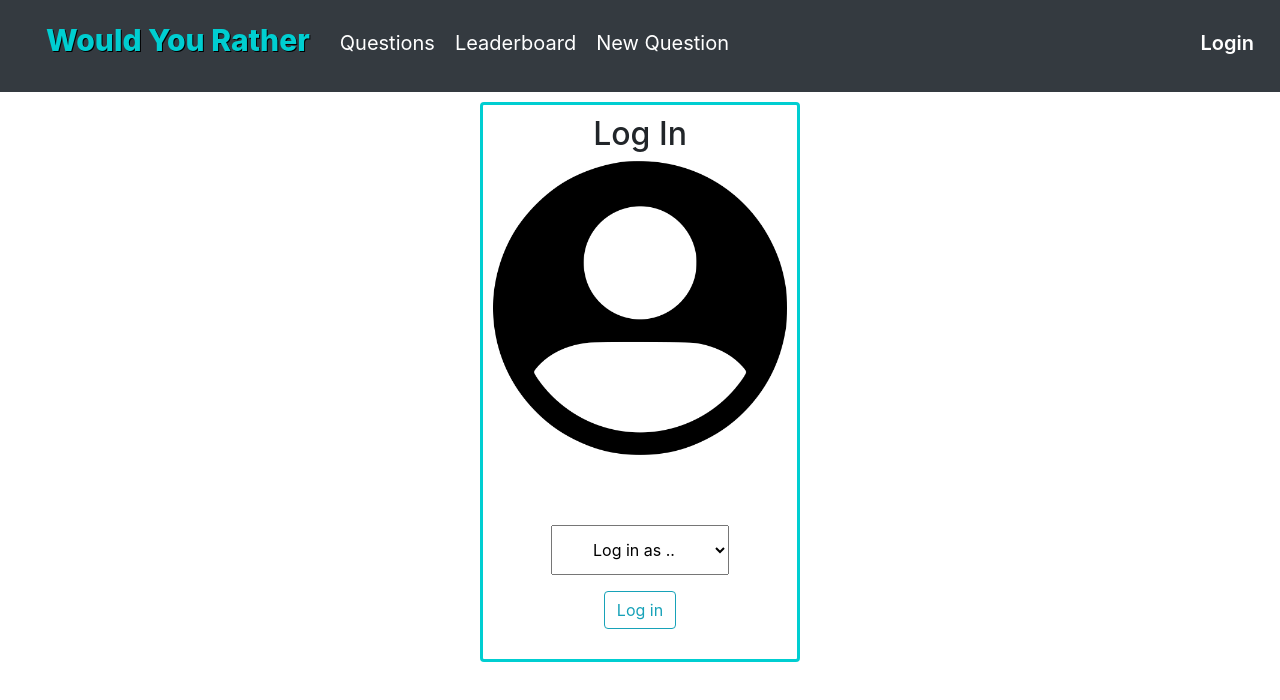
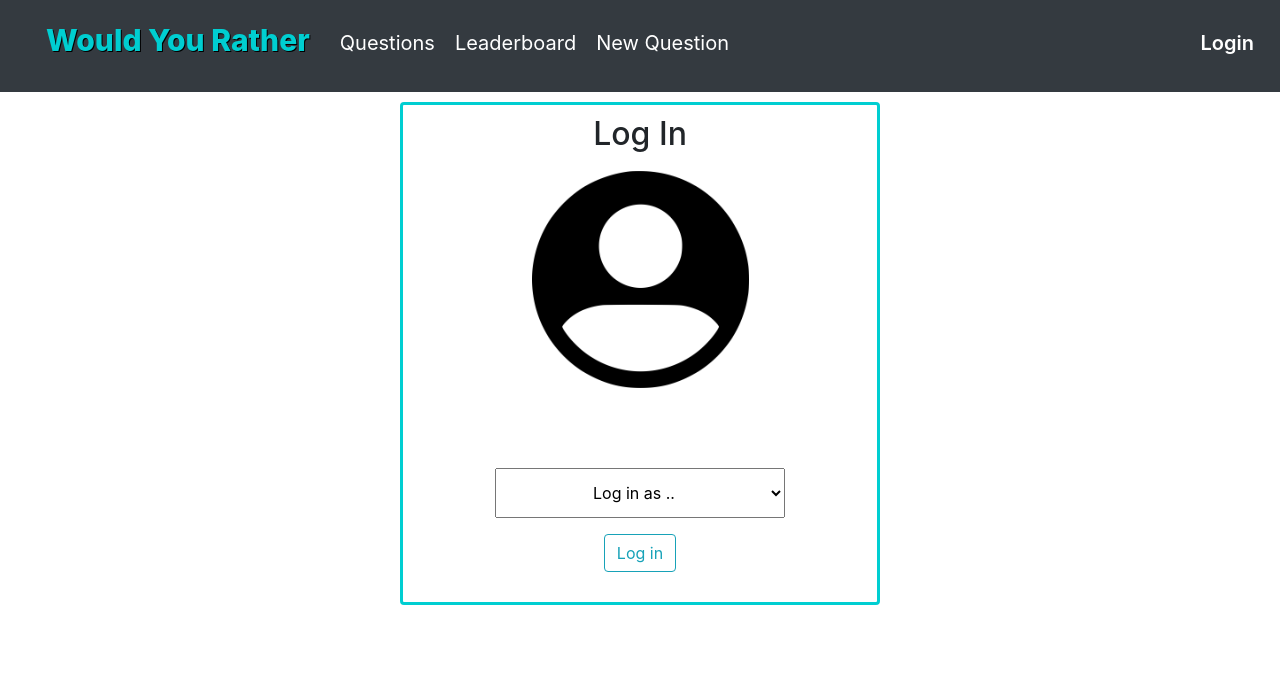
Before and after one commit to SarahV2/ReactND-Project2-Would_You_Rather, a React (Create React App) app: page /login in a window 1280 px wide. Shown: the top 700 px of the page. Built offline with nearby package versions, Linux system fonts and the light colour scheme.

Commit message:
update avatars links

```diff
--- a/src/components/LoginPage.js
+++ b/src/components/LoginPage.js
@@ -31,7 +31,8 @@ class LoginPage extends Component {
         this.setState({
             chosenUser: usersList[e.target.value]
         })
-
+        let img = document.getElementById('loginImage')
+        img.setAttribute('src', usersList[e.target.value].avatarURL)
     }
     handleSubmit = (e) => {
         e.preventDefault()
@@ -62,9 +63,12 @@ class LoginPage extends Component {
 
         return (
             <div className='center'>
-                <Card style={{ width: '20rem', padding: '10px', border: '3px solid #00ced1' }}>
+                <Card style={{ width: '30rem', padding: '10px', border: '3px solid #00ced1' }}>
                     <h2>Log In</h2>
-                    <Card.Img variant="top" src={image} />
+                    {/* <Card.Img variant="top" src={image} /> */}
+                    <div className='center'>
+                        <img id='loginImage' src={image} />
+                    </div>
                     <Card.Body>
 
                         <Card.Text>
--- a/src/index.css
+++ b/src/index.css
@@ -93,3 +93,16 @@ li {
 .nav .userInfo a:hover {
   color: red;
 }
+
+.card-img-top {
+  max-height: 10%;
+  min-height: 5%;
+}
+
+#loginImage {
+  height: 50%;
+  width: 50%;
+  object-fit: cover;
+
+
+}
--- a/src/utils/_DATA.js
+++ b/src/utils/_DATA.js
@@ -2,7 +2,7 @@ let users = {
   sarahedo: {
     id: 'sarahedo',
     name: 'Sarah Edo',
-    avatarURL: './avatars/01.png',
+    avatarURL: 'https://i.imgur.com/DruDTGS.png',
     answers: {
       "8xf0y6ziyjabvozdd253nd": 'optionOne',
       "6ni6ok3ym7mf1p33lnez": 'optionTwo',
@@ -14,7 +14,7 @@ let users = {
   tylermcginnis: {
     id: 'tylermcginnis',
     name: 'Tyler McGinnis',
-    avatarURL: './avatars/02.png',
+    avatarURL: 'https://i.imgur.com/hFe8lko.png',
     answers: {
       "vthrdm985a262al8qx3do": 'optionOne',
       "xj352vofupe1dqz9emx13r": 'optionTwo',
@@ -24,7 +24,7 @@ let users = {
   johndoe: {
     id: 'johndoe',
     name: 'John Doe',
-    avatarURL: './avatars/03.png',
+    avatarURL: 'https://i.imgur.com/hBbc0Z8.png',
     answers: {
       "xj352vofupe1dqz9emx13r": 'optionOne',
       "vthrdm985a262al8qx3do": 'optionTwo',
@@ -115,23 +115,23 @@ let questions = {
   },
 }
 
-function generateUID () {
+function generateUID() {
   return Math.random().toString(36).substring(2, 15) + Math.random().toString(36).substring(2, 15)
 }
 
-export function _getUsers () {
+export function _getUsers() {
   return new Promise((res, rej) => {
-    setTimeout(() => res({...users}), 1000)
+    setTimeout(() => res({ ...users }), 1000)
   })
 }
 
-export function _getQuestions () {
+export function _getQuestions() {
   return new Promise((res, rej) => {
-    setTimeout(() => res({...questions}), 1000)
+    setTimeout(() => res({ ...questions }), 1000)
   })
 }
 
-function formatQuestion ({ optionOneText, optionTwoText, author }) {
+function formatQuestion({ optionOneText, optionTwoText, author }) {
   return {
     id: generateUID(),
     timestamp: Date.now(),
@@ -147,7 +147,7 @@ function formatQuestion ({ optionOneText, optionTwoText, author }) {
   }
 }
 
-export function _saveQuestion (question) {
+export function _saveQuestion(question) {
   return new Promise((res, rej) => {
     const authedUser = question.author;
     const formattedQuestion = formatQuestion(question);
@@ -171,7 +171,7 @@ export function _saveQuestion (question) {
   })
 }
 
-export function _saveQuestionAnswer ({ authedUser, qid, answer }) {
+export function _saveQuestionAnswer({ authedUser, qid, answer }) {
   return new Promise((res, rej) => {
     setTimeout(() => {
       users = {
```
